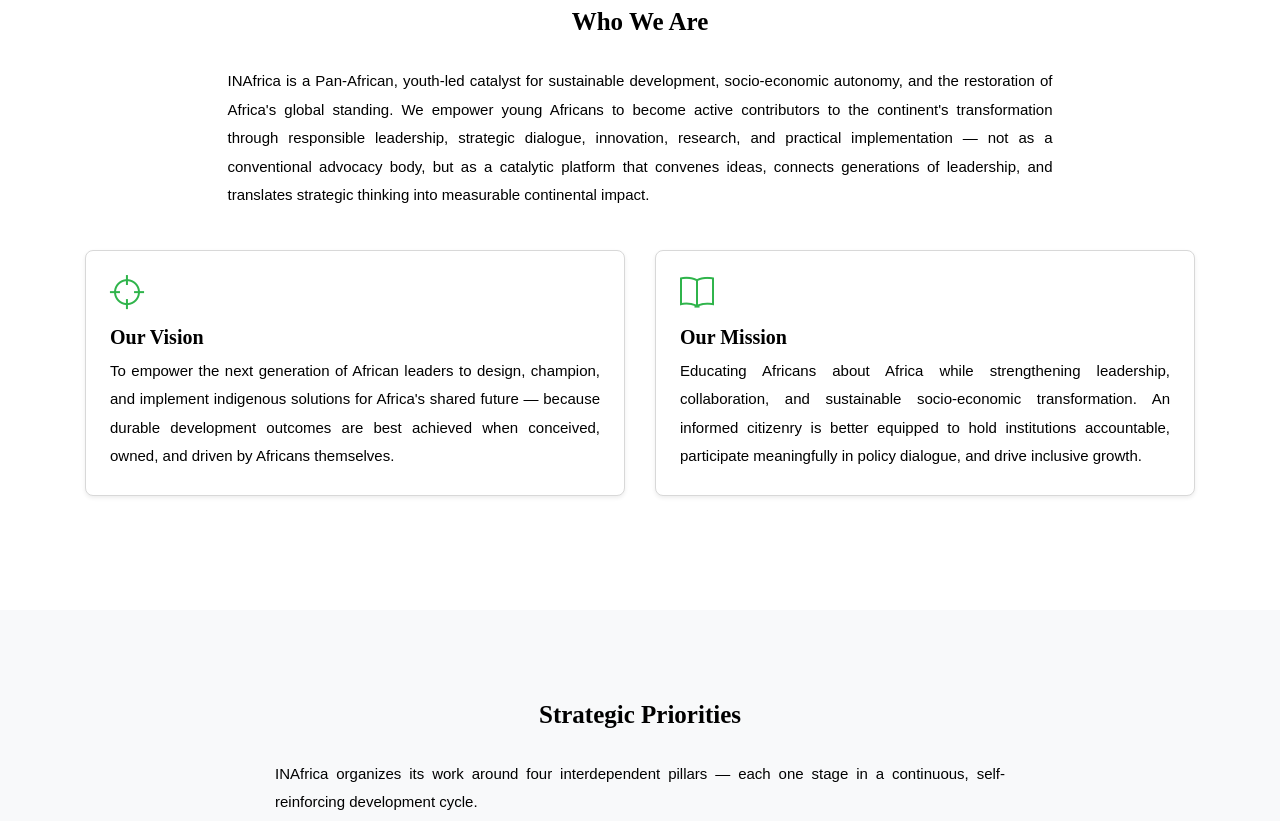
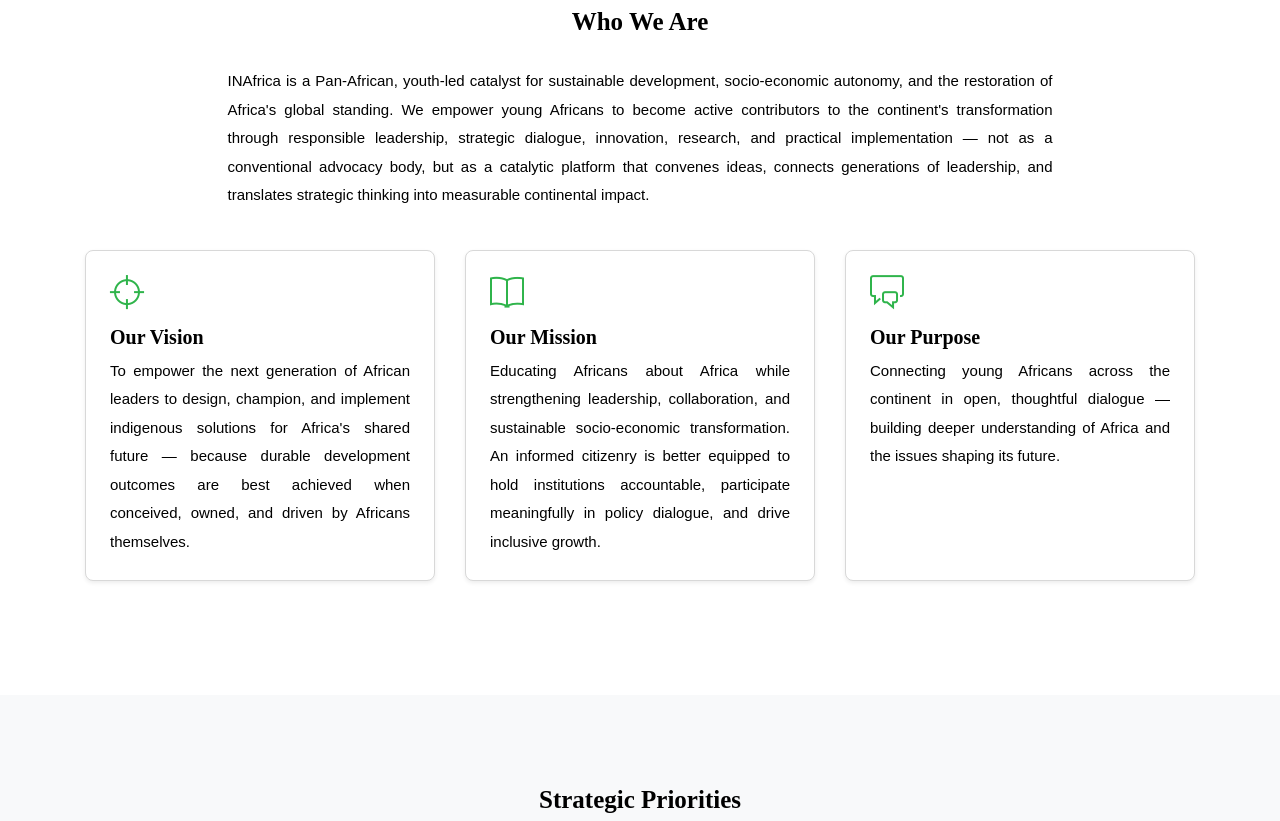
Before and after one commit to inafrica-africa/inafricaaf, a PHP site: page /about in a window 1280 px wide. Shown: the part 463-1284 px from the top of the page. Run offline with PHP 8.4, Linux system fonts and the light colour scheme; data comes from the database, SQL or seed files in the repository; some web fonts are replaced.

Commit message:
About page: add "Our Purpose" alongside Vision/Mission
New third card, same style as the existing two (Vision/Mission moved
from col-md-6 to col-md-4 to fit three across). Content is a
rephrased, polished version of the requested statement ("Connecting
african young and youth for deep discussion and understanding Africa
and African issues") — tightened the redundant "young and youth" and
matched the tone of the existing Vision/Mission copy:

"Connecting young Africans across the continent in open, thoughtful
dialogue — building deeper understanding of Africa and the issues
shaping its future."

Co-Authored-By: Claude Sonnet 5 <noreply@anthropic.com>

```diff
--- a/theme/about.php
+++ b/theme/about.php
@@ -48,7 +48,7 @@ include('config.php');
       </div>
 
       <div class="row">
-        <div class="col-md-6 mb-4">
+        <div class="col-md-4 mb-4">
           <div class="card h-100 p-4 shadow-sm">
             <i class="ti-target" style="font-size: 34px; color: #2fb44b;"></i>
             <h4 class="mt-3">Our Vision</h4>
@@ -59,7 +59,7 @@ include('config.php');
             </p>
           </div>
         </div>
-        <div class="col-md-6 mb-4">
+        <div class="col-md-4 mb-4">
           <div class="card h-100 p-4 shadow-sm">
             <i class="ti-book" style="font-size: 34px; color: #2fb44b;"></i>
             <h4 class="mt-3">Our Mission</h4>
@@ -68,6 +68,16 @@ include('config.php');
               sustainable socio-economic transformation. An informed citizenry is better equipped to
               hold institutions accountable, participate meaningfully in policy dialogue, and drive
               inclusive growth.
+            </p>
+          </div>
+        </div>
+        <div class="col-md-4 mb-4">
+          <div class="card h-100 p-4 shadow-sm">
+            <i class="ti-comments" style="font-size: 34px; color: #2fb44b;"></i>
+            <h4 class="mt-3">Our Purpose</h4>
+            <p class="mb-0">
+              Connecting young Africans across the continent in open, thoughtful dialogue &mdash;
+              building deeper understanding of Africa and the issues shaping its future.
             </p>
           </div>
         </div>
```
